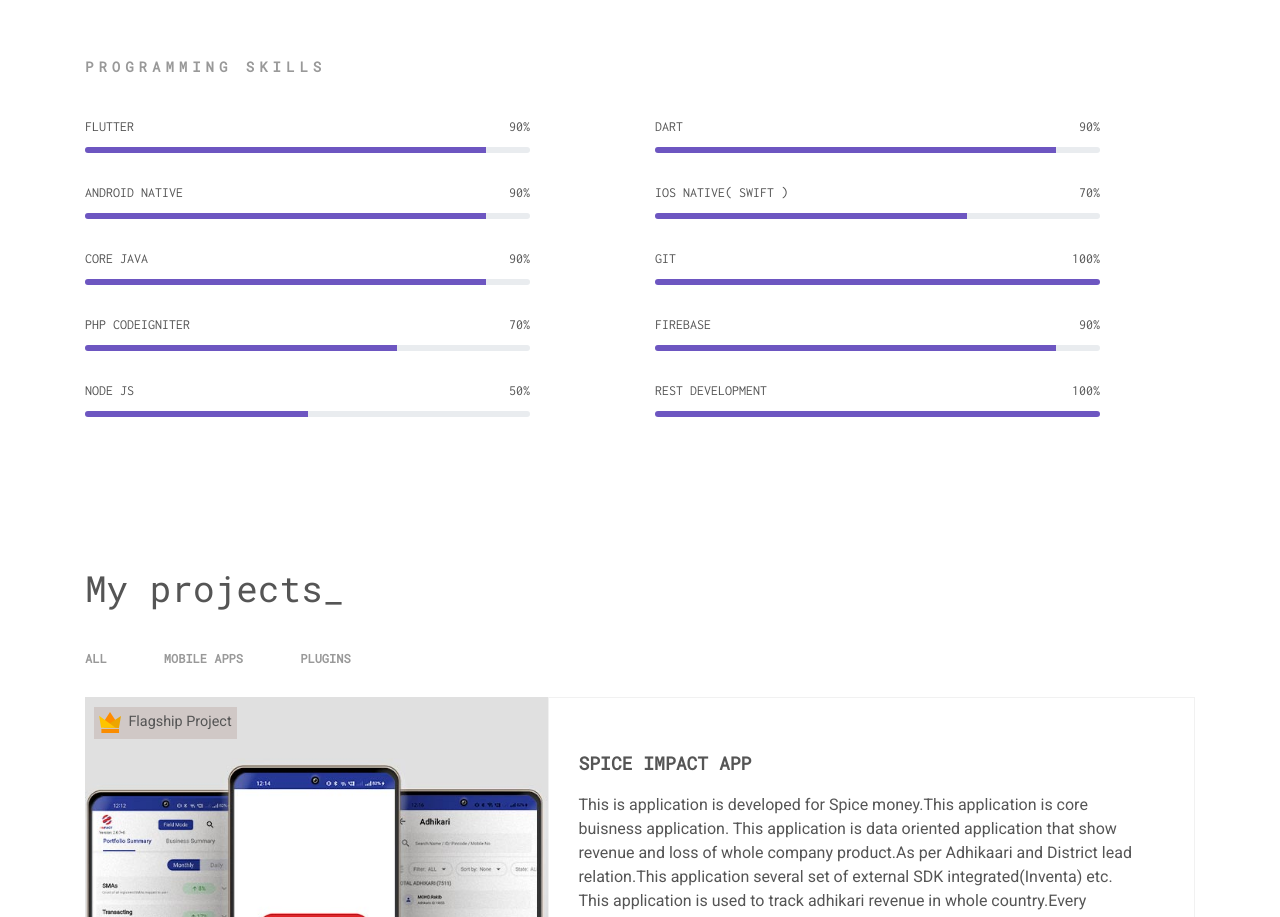
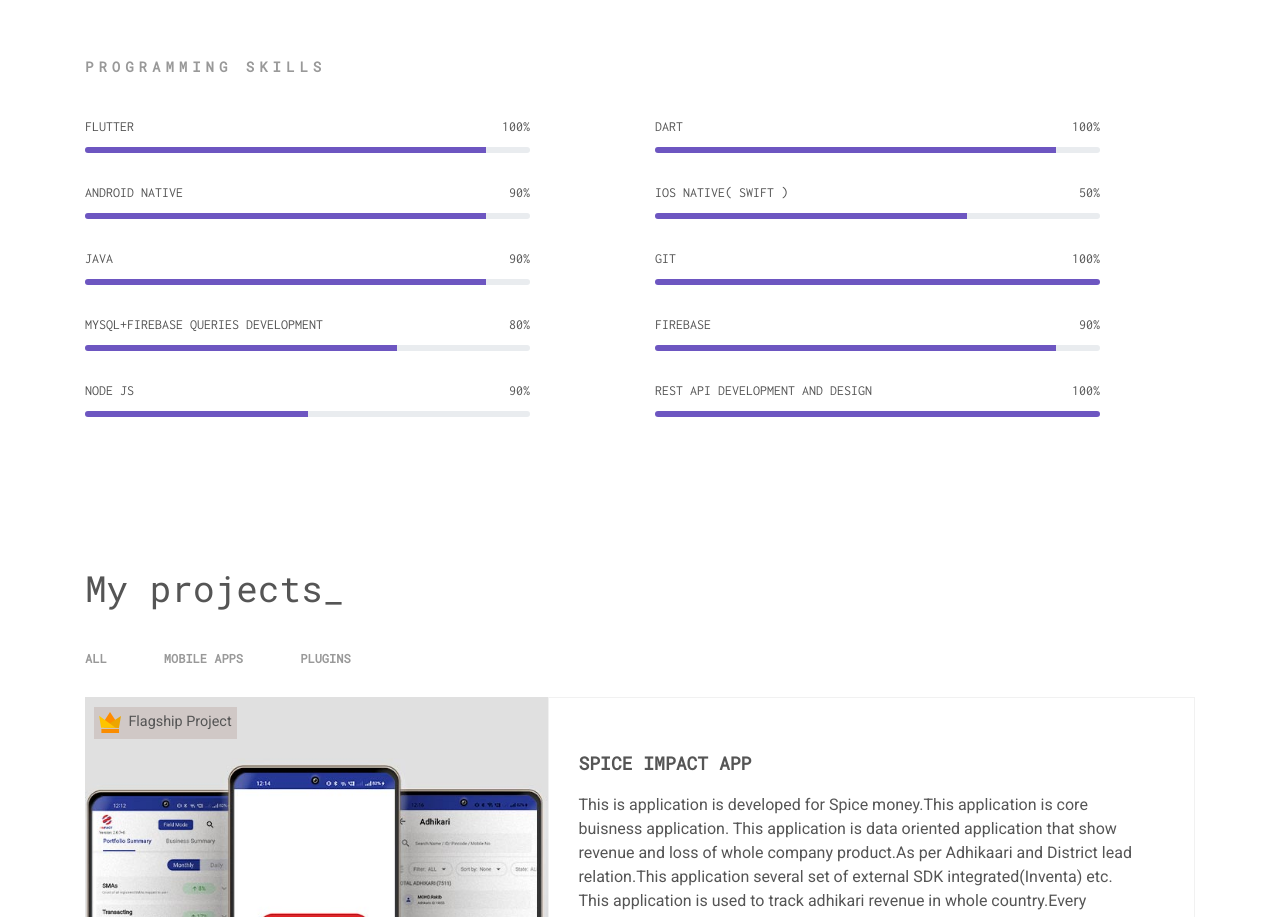
Before and after one commit to parmeetmaster/portfolio, a plain HTML site: page index.html in a window 1280 px wide. Shown: the part 2824-3741 px from the top of the page. Drawn offline with nearby package versions, Linux system fonts and the light colour scheme.

Commit message:
small update

```diff
--- a/index.html
+++ b/index.html
@@ -291,7 +291,7 @@
             <div class="progress-list__skill">
                 <p>
                     <span class="progress-list__skill-title">Flutter</span>
-                    <span class="progress-list__skill-value">90%</span>
+                    <span class="progress-list__skill-value">100%</span>
                 </p>
                 <div class="progress">
                     <div class="progress-bar" role="progressbar" aria-valuenow="90" aria-valuemin="0"
@@ -312,7 +312,7 @@
             </div>
             <div class="progress-list__skill">
                 <p>
-                    <span class="progress-list__skill-title">Core Java</span>
+                    <span class="progress-list__skill-title">Java</span>
                     <span class="progress-list__skill-value">90%</span>
                 </p>
                 <div class="progress">
@@ -323,8 +323,8 @@
             </div>
             <div class="progress-list__skill">
                 <p>
-                    <span class="progress-list__skill-title">PHP CodeIgniter</span>
-                    <span class="progress-list__skill-value">70%</span>
+                    <span class="progress-list__skill-title">Mysql+Firebase Queries development</span>
+                    <span class="progress-list__skill-value">80%</span>
                 </p>
                 <div class="progress">
                     <div class="progress-bar" role="progressbar" aria-valuenow="70" aria-valuemin="0"
@@ -335,7 +335,7 @@
             <div class="progress-list__skill">
                 <p>
                     <span class="progress-list__skill-title">Node js</span>
-                    <span class="progress-list__skill-value">50%</span>
+                    <span class="progress-list__skill-value">90%</span>
                 </p>
                 <div class="progress">
                     <div class="progress-bar" role="progressbar" aria-valuenow="50" aria-valuemin="0"
@@ -348,7 +348,7 @@
             <div class="progress-list__skill">
                 <p>
                     <span class="progress-list__skill-title">Dart</span>
-                    <span class="progress-list__skill-value">90%</span>
+                    <span class="progress-list__skill-value">100%</span>
                 </p>
                 <div class="progress">
                     <div class="progress-bar" role="progressbar" aria-valuenow="90" aria-valuemin="0"
@@ -359,7 +359,7 @@
             <div class="progress-list__skill">
                 <p>
                     <span class="progress-list__skill-title">Ios Native( Swift )</span>
-                    <span class="progress-list__skill-value">70%</span>
+                    <span class="progress-list__skill-value">50%</span>
                 </p>
                 <div class="progress">
                     <div class="progress-bar" role="progressbar" aria-valuenow="70" aria-valuemin="0"
@@ -393,7 +393,7 @@
 
             <div class="progress-list__skill">
                 <p>
-                    <span class="progress-list__skill-title">REST development</span>
+                    <span class="progress-list__skill-title">REST API development and Design</span>
                     <span class="progress-list__skill-value">100%</span>
                 </p>
                 <div class="progress">
```
